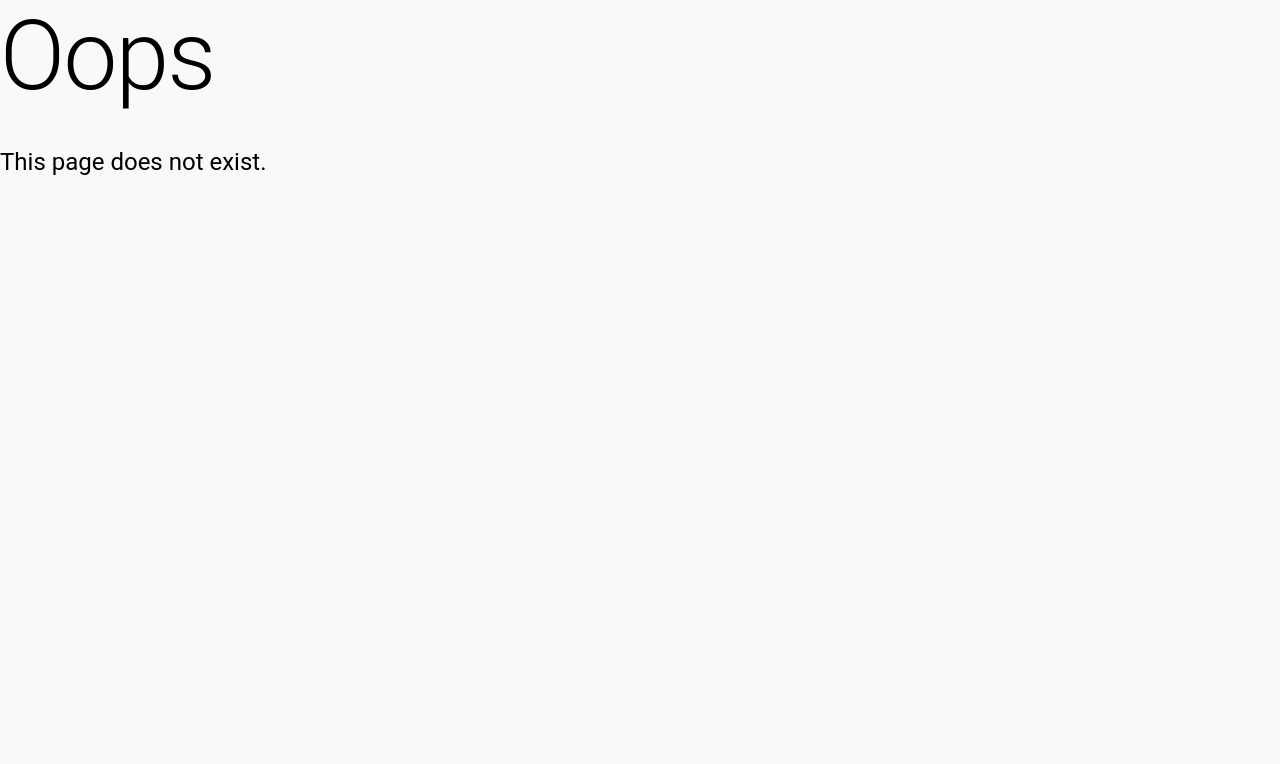
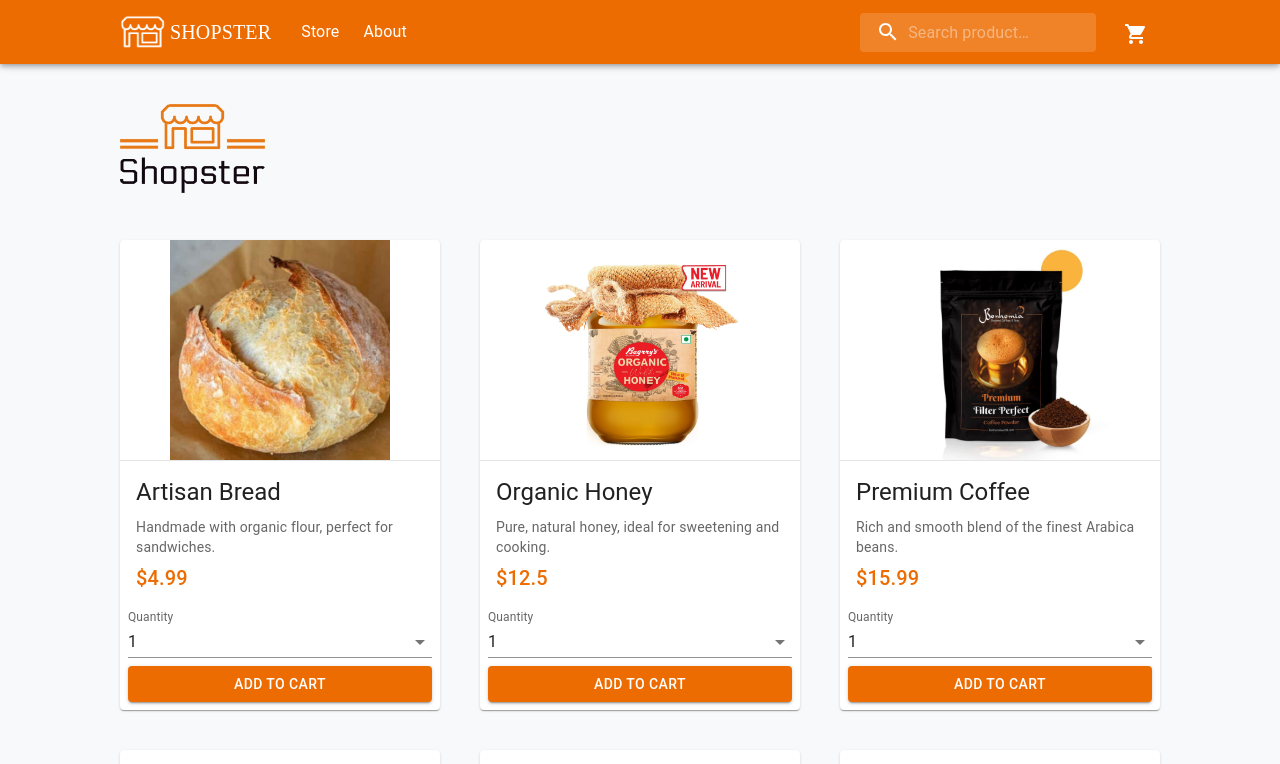
Before and after one commit to Jamal-SaadEddin/Shopster, a React (Create React App) app: page /Shopster/ in a window 1280 px wide. Shown: the top 764 px of the page. Built offline with nearby package versions, Linux system fonts and the light colour scheme; a web font is replaced by a local one.

Commit message:
Update app url

```diff
--- a/public/index.html
+++ b/public/index.html
@@ -10,6 +10,7 @@
   <link rel="manifest" href="%PUBLIC_URL%/manifest.json" />
   <link rel="icon" href="%PUBLIC_URL%/shopster-favicon-color.png" />
   <title>Shopster</title>
+  <base href="/Shopster/" />
 </head>
 
 <body>
--- a/src/components/InCart_Items.jsx
+++ b/src/components/InCart_Items.jsx
@@ -103,7 +103,9 @@ const InCart_Items = ({ brief = false }) => {
           <Button
             variant="contained"
             size="large"
-            onClick={() => navigate(cart.length > 0 ? "/checkout" : "/")}
+            onClick={() =>
+              navigate(cart.length > 0 ? "/Shopster/checkout" : "/Shopster/")
+            }
           >
             {cart.length > 0 ? "Go to checkout" : "Discover Products"}
           </Button>
--- a/src/components/Navbar.jsx
+++ b/src/components/Navbar.jsx
@@ -96,7 +96,7 @@ const Navbar = () => {
       open={isMobileMenuOpen}
       onClose={handleMobileMenuClose}
     >
-      <Link to="/" style={{ textDecoration: "none", color: "black" }}>
+      <Link to="/Shopster/" style={{ textDecoration: "none", color: "black" }}>
         <MenuItem>
           <IconButton size="large" aria-label="open store" color="inherit">
             <StorefrontIcon />
@@ -104,7 +104,10 @@ const Navbar = () => {
           <p>Store Page</p>
         </MenuItem>
       </Link>
-      <Link to="/about" style={{ textDecoration: "none", color: "black" }}>
+      <Link
+        to="/Shopster/about"
+        style={{ textDecoration: "none", color: "black" }}
+      >
         <MenuItem>
           <IconButton
             size="large"
@@ -116,7 +119,10 @@ const Navbar = () => {
           <p>About Us</p>
         </MenuItem>
       </Link>
-      <Link to="/cart" style={{ textDecoration: "none", color: "black" }}>
+      <Link
+        to="/Shopster/cart"
+        style={{ textDecoration: "none", color: "black" }}
+      >
         <MenuItem>
           <IconButton
             size="large"
@@ -145,7 +151,7 @@ const Navbar = () => {
       >
         <Toolbar style={{ padding: 0 }}>
           <Link
-            to="/"
+            to="/Shopster/"
             style={{
               textDecoration: "none",
               color: "white",
@@ -167,11 +173,14 @@ const Navbar = () => {
           </Link>
 
           <Box sx={{ display: { xs: "none", md: "flex" }, gap: 3 }}>
-            <Link to="/" style={{ textDecoration: "none", color: "white" }}>
+            <Link
+              to="/Shopster/"
+              style={{ textDecoration: "none", color: "white" }}
+            >
               <Typography variant="body1">Store</Typography>
             </Link>
             <Link
-              to="/about"
+              to="/Shopster/about"
               style={{ textDecoration: "none", color: "white" }}
             >
               <Typography variant="body1">About</Typography>
@@ -188,7 +197,10 @@ const Navbar = () => {
               onInput={(e) => handleSearch(e.target.value)}
             />
           </Search>
-          <Link to="/cart" style={{ textDecoration: "none", color: "white" }}>
+          <Link
+            to="/Shopster/cart"
+            style={{ textDecoration: "none", color: "white" }}
+          >
             <IconButton
               size="large"
               aria-label="open shopping cart"
--- a/src/routes.jsx
+++ b/src/routes.jsx
@@ -1,27 +1,28 @@
-import { createBrowserRouter } from "react-router-dom";
+import {
+  createBrowserRouter,
+  createRoutesFromElements,
+  Navigate,
+  Route,
+} from "react-router-dom";
 import App from "./App";
 import Products from "./components/Products";
-import { products } from "./constants/products";
 import AboutPage from "./pages/AboutPage";
 import CartPage from "./pages/CartPage";
 import CheckoutPage from "./pages/CheckoutPage";
 import ErrorPage from "./pages/ErrorPage";
 
-const router = createBrowserRouter([
-  {
-    path: "/",
-    element: <App />,
-    errorElement: <ErrorPage />,
-    children: [
-      {
-        index: true,
-        element: <Products products={products} />,
-      },
-      { path: "/cart", element: <CartPage /> },
-      { path: "/checkout", element: <CheckoutPage /> },
-      { path: "/about", element: <AboutPage /> },
-    ],
-  },
-]);
+const router = createBrowserRouter(
+  createRoutesFromElements(
+    <>
+      <Route path="/" element={<Navigate to="/Shopster/" replace />} />
+      <Route path="/Shopster/" element={<App />} errorElement={<ErrorPage />}>
+        <Route index element={<Products />} />
+        <Route path="cart" element={<CartPage />} />
+        <Route path="checkout" element={<CheckoutPage />} />
+        <Route path="about" element={<AboutPage />} />
+      </Route>
+    </>
+  )
+);
 
 export default router;
```
